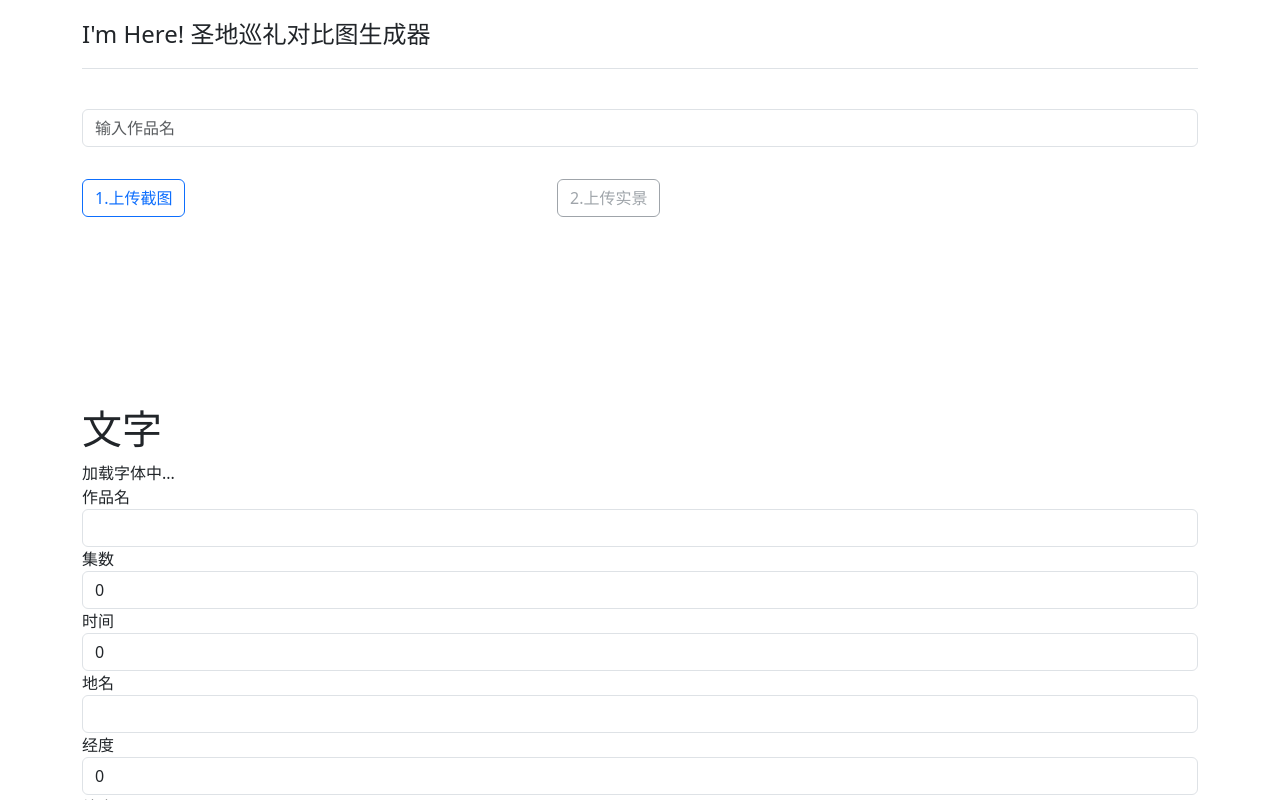
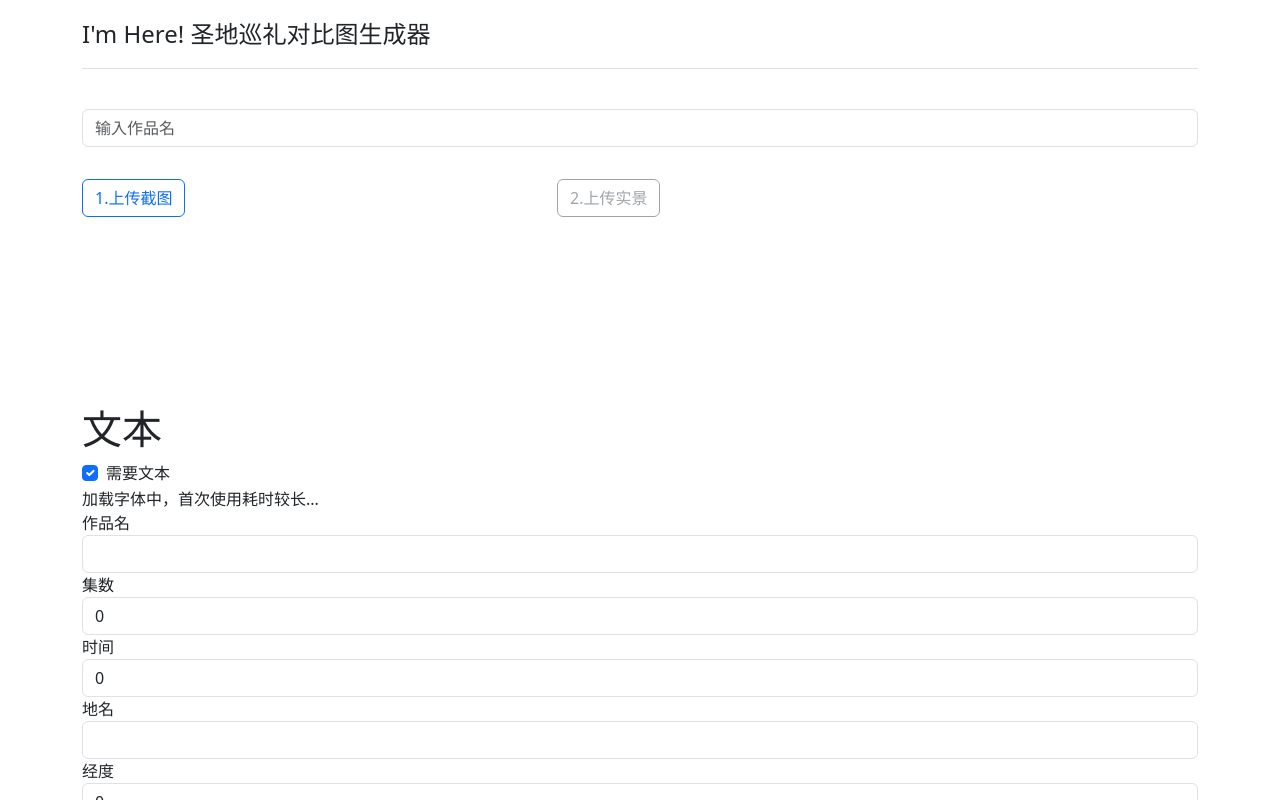
Before and after one commit to anitabi/IMHere, a React (Create React App) app: page / in a window 1280 px wide. Shown: the top 800 px of the page. Built offline with nearby package versions, Linux system fonts and the light colour scheme; a web font is replaced by a local one.

Commit message:
add needText state

```diff
--- a/src/App.js
+++ b/src/App.js
@@ -37,6 +37,7 @@ function App() {
   const [p2Para, setP2Para] = useState({ "scale": 1, "x": 0, "y": 0 });
   const [fontLoaded, setFontLoaded] = useState(false);
   const [fetchingPic, setFetchingPic] = useState(false);
+  const [needText, setNeedText] = useState(true);
 
   const firstCanvasRef = useRef(null);
   const secondCanvasRef = useRef(null);
@@ -153,7 +154,11 @@ function App() {
         const textSize = 0.04 * h;
 
         canvas.width = w;
+        if (needText) {
           canvas.height = 2.15 * h;
+        } else {
+          canvas.height = 2 * h;
+        }
 
 
         // Draw second images
@@ -168,7 +173,7 @@ function App() {
 
 
 
-
+        if (needText) {
           // set footer bgc
           ctx.fillStyle = '#FFFFFF';
           ctx.fillRect(0, 2 * h, canvas.width, 0.15 * h);
@@ -180,14 +185,14 @@ function App() {
           addTextToCanvasR(canvas, posInfo.name + " 📍", w - textMargin, 2.04 * h + textMargin, textSize, '#000000');
           addTextToCanvasR(canvas, posInfo.geo[0].toString() + "," + posInfo.geo[1].toString() + " 🧭", w * 1.005 - textMargin, 2.1 * h + textMargin, textSize, '#000000');
 
-
+        }
         // set merged image url
         setMergedImageURL(canvas.toDataURL('image/png'));
       };
       secondImg.src = URL.createObjectURL(secondImage);
     };
     firstImg.src = URL.createObjectURL(firstImage);
-  }, [p2Para, posInfo, firstImage, secondImage]);
+  }, [p2Para, posInfo, firstImage, secondImage, needText]);
 
   return (
     <div className="App">
@@ -255,15 +260,31 @@ function App() {
 
 
         <div className="row mt-3">
-          <p className="h1">文字</p>
+
+          <div className="col-md-12">
+            <p className="h1">文本</p>
+            <div className="form-check">
+              <input
+                className="form-check-input"
+                type="checkbox"
+                id="textCheckbox"
+                checked={needText}
+                onChange={(e) => setNeedText(e.target.checked)}
+              />
+              <label className="form-check-label" htmlFor="textCheckbox">
+                需要文本
+              </label>
+            </div>
             {fontLoaded ? (
               <div>
                 <p style={{ fontFamily: 'LXGWWenKai' }}>字体已加载.</p>
               </div>
             ) : (
-            <div>加载字体中...</div>
+              <div>加载字体中，首次使用耗时较长...</div>
             )}
-          <div className="col-md-12">
+            {needText && (
+              <div>
+
                 <label>作品名</label>
                 <input
                   type="text"
@@ -319,6 +340,8 @@ function App() {
                   onChange={handleChange}
                   onWheel={(e) => e.target.blur()}
                 />
+              </div>
+            )}
           </div>
         </div>
 
```
Lines whose indentation alone changed are shown as unchanged.
